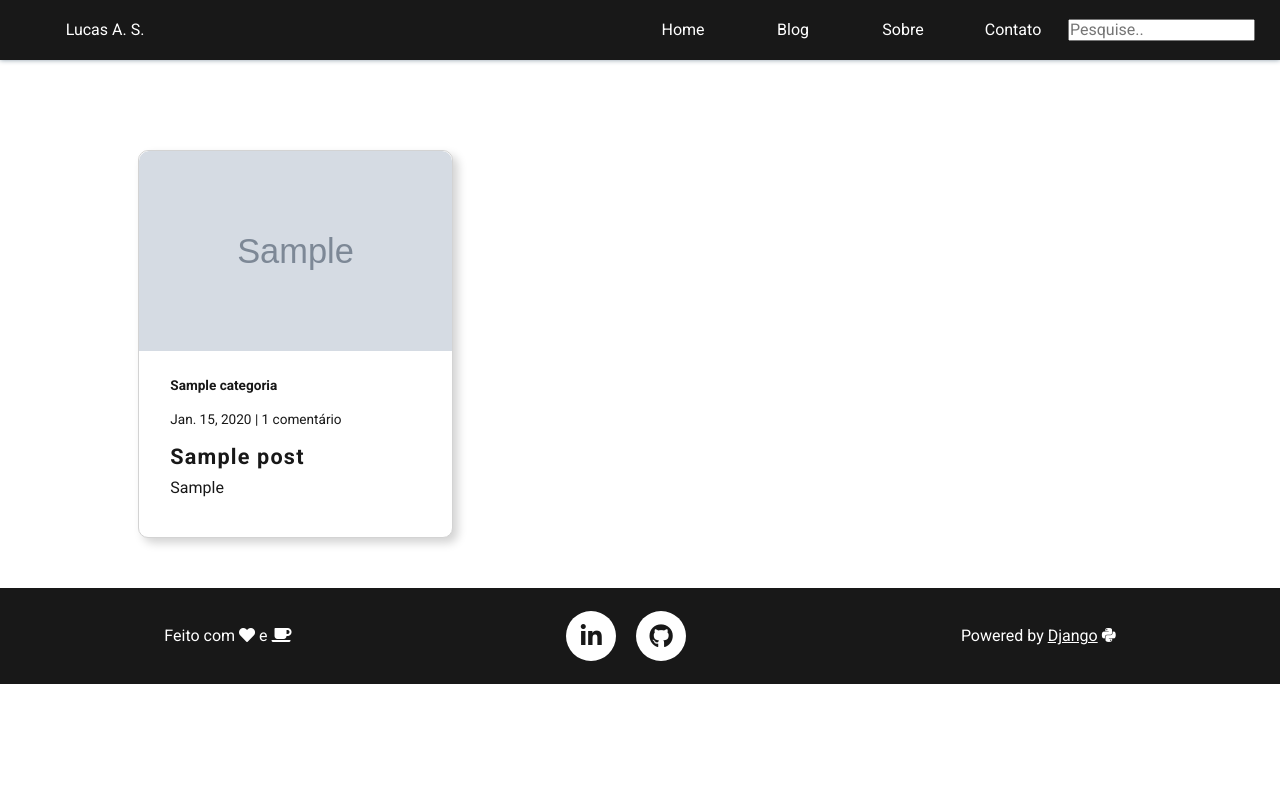
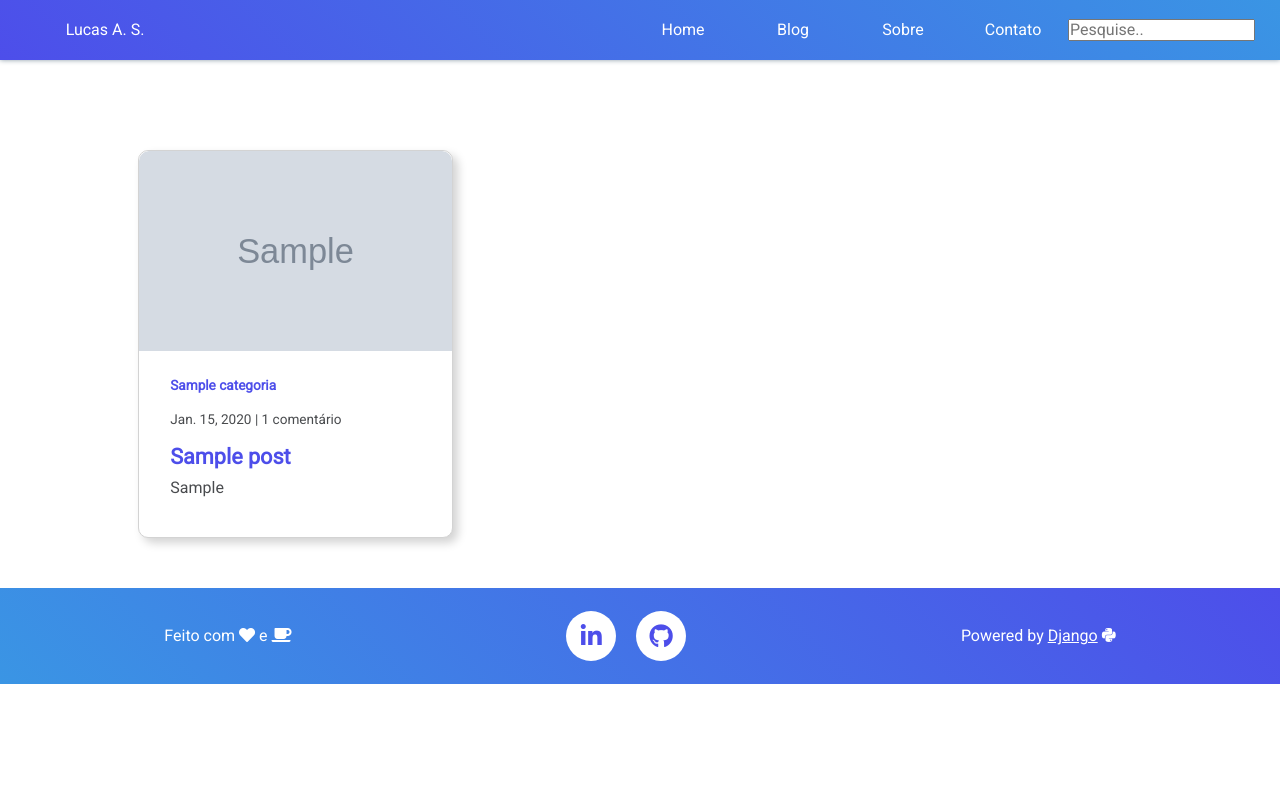
Before and after one commit to LucasAlmeidaSar/blogDjango, a Django app: page /posts/ in a window 1280 px wide. Run offline with Django 3.2, Linux system fonts and the light colour scheme; tables that the repository leaves empty hold one stand-in row (values such as "Sample post"); grey boxes marked "Sample" are stand-in pictures.

Commit message:
Transição de paleta de cores + ajustes gerais.

```diff
--- a/posts/templates/posts/posts.html
+++ b/posts/templates/posts/posts.html
@@ -45,7 +45,7 @@
                  </div>
 
                 <div class="post-content">
-                  <p class="post-date"> <b>{{post.categoria_post}}</b> </p>
+                  <p class="post-categoria"> <b>{{post.categoria_post}}</b> </p>
                   <p class="post-date">
                       {{ post.data_post|naturalday|title }} |
                       {% if post.numero_comentarios < 2 %}
--- a/posts/templates/posts/posts_busca.html
+++ b/posts/templates/posts/posts_busca.html
@@ -49,7 +49,7 @@
                 </div>
 
                 <div class="post-content">
-                  <p class="post-date"> <b>{{post.categoria_post}}</b> </p>
+                  <p class="post-categoria"> <b>{{post.categoria_post}}</b> </p>
                   <p class="post-date">
                       {{ post.data_post|naturalday|title }} |
                       {% if post.numero_comentarios < 2 %}
--- a/templates/base.html
+++ b/templates/base.html
@@ -8,8 +8,8 @@
     falando um pouco sobre si e etc.">
     <meta name="author" content="Lucas de Almeida Sarmento">
     <link rel='stylesheet' href='https://cdnjs.cloudflare.com/ajax/libs/font-awesome/5.15.3/css/all.min.css'/>
-    <link rel="preconnect" href="https://fonts.googleapis.com">
     <link rel="preconnect" href="https://fonts.gstatic.com" crossorigin>
+    <link href="https://fonts.googleapis.com/css2?family=Roboto&display=swap" rel="stylesheet">
     <link href="https://fonts.googleapis.com/css2?family=Source+Code+Pro&display=swap" rel="stylesheet">
 
     <link rel="stylesheet" href="{% static 'css/reset.css' %}">
--- a/templates/static/css/base.css
+++ b/templates/static/css/base.css
@@ -1,5 +1,3 @@
-@import url('https://fonts.googleapis.com/css2?family=Roboto:ital,wght@0,100;0,300;0,400;0,500;0,700;0,900;1,100;1,300;1,400;1,500;1,700;1,900&display=swap');
-
 *,
 *::before,
 *::after {
@@ -15,7 +13,7 @@ html {
 
 body {
   font-family: Roboto, sans-serif;
-  color: var(--cor-escura);
+  color: #494b4e;
   position: relative;
   width: 100%;
   background-color: white;
@@ -89,11 +87,11 @@ body {
   place-items: center;
   font-size: 1.5rem;
   background-color: var(--cor-clara);
-  color: var(--cor-escura);
+  color: rgb(77, 78, 234);
 }
 
 .btn-rodape:hover{
-  background-color: var(--cor-media);
+  background-color: #333;
 }
 
 
@@ -191,7 +189,7 @@ body {
   top: 0;
   z-index: 9999;
   width: 100%;
-  background-color: rgb(24, 24, 24);
+  background-image: linear-gradient(45deg, rgb(77, 78, 234), rgb(58, 149, 228 ));
   justify-content: space-between;
   padding: 30px 25px;
   height: 40px;
@@ -210,7 +208,7 @@ body {
     height: 100vh;
     top: 0;
     left: 0;
-    background: rgb(24,24,24);
+    background-image: linear-gradient(45deg, rgb(77, 78, 234), rgb(58, 149, 228));
     place-items: center;
 }
 .links-sm{
@@ -250,7 +248,7 @@ body {
     padding: .5rem .75rem;
     margin-left: -1px;
     line-height: 1.25;
-    color: #222;
+    color: rgb(77, 78, 234);
     background-color: #fff;
     border: 1px solid #dee2e6;
 }
@@ -269,7 +267,7 @@ body {
 
 .rodape {
   width: 100%;
-  background-color: var(--cor-fundo-rodape);
+  background-image: linear-gradient(45deg, rgb(58, 149, 228 ), rgb(77, 78, 234));
   padding: 48px 32px;
   color: white;
   justify-content: space-around;
@@ -282,7 +280,7 @@ body {
 
 .rodape-link:hover{
   text-decoration: none;
-  color: var(--cor-media);
+  color: #333;
 }
 
 /* POST CONTAINER */
--- a/templates/static/css/contato.css
+++ b/templates/static/css/contato.css
@@ -2,7 +2,7 @@
     text-align: center;
     font-size: 2rem;
     margin-bottom: 50px;
-    color: #555;
+    color: rgb(77, 78, 234);
 }
 
 .container{
@@ -16,7 +16,7 @@ input.btn{
 }
 
 input.btn:hover{
-   background: #333;
+   background: rgb(58, 149, 228);
 }
 
 .errorlist {
--- a/templates/static/css/cores.css
+++ b/templates/static/css/cores.css
@@ -7,7 +7,7 @@
 
     /* Elementos gerais */
     --cor-fundo-principal : #f3f3f3;
-    --cor-btn: rgb(24, 24, 24);
+    --cor-btn: rgb(77, 78, 234);
 
     /* Botões Personalizados */
     --btn-main-blog : #42177E;
--- a/templates/static/css/posts.css
+++ b/templates/static/css/posts.css
@@ -70,22 +70,27 @@ main{
   margin: 0 auto 40px auto;
 }
 
-.post-date{
-  font-weigth: bold;
+.post-date,
+.post-categoria{
   margin-bottom: 20px;
   font-size: .85rem;
+  color: rgb(77, 78, 234 );
+}
+
+.post-date,
+.post-subtitle{
+  color: #494b4e ;
 }
 
 .post-title{
   font-size: 1.35rem;
-  letter-spacing: 1.2px;
   margin-bottom: 10px;
+  color: rgb(77, 78, 234 );
 }
 
 .post-subtitle{
-  text-align: justify;
+  text-align: left;
   line-height: 1.2;
-  overflow-wrap: anywhere;
 }
 
 .post-link{
@@ -118,7 +123,8 @@ main{
 }
 
 .active{
-    background: lightgray;
+  background: rgb(58, 149, 228 );
+  color: white;
 }
 
 .count_pages{
@@ -192,7 +198,7 @@ main{
     }
     .post-subtitle {
       letter-spacing: 0px;
-      text-align: initial;
+      text-align: left;
     }
     .post-card{
       width: 90%;
--- a/templates/static/css/sobre.css
+++ b/templates/static/css/sobre.css
@@ -6,12 +6,14 @@
     text-align: center;
     font-size: 2rem;
     margin-bottom: 50px;
+    color: rgb(77, 78, 234);
 }
 
 .sobre-texto{
     line-height: 1.5;
     margin-bottom: 15px;
     text-align: justify;
+    color: #494b4e;
 }
 
 .sobre-link{
```
Also changed, not shown: templates/static/css/home.css (+19 -8 lines), templates/static/css/post.css (+17 -7 lines).
